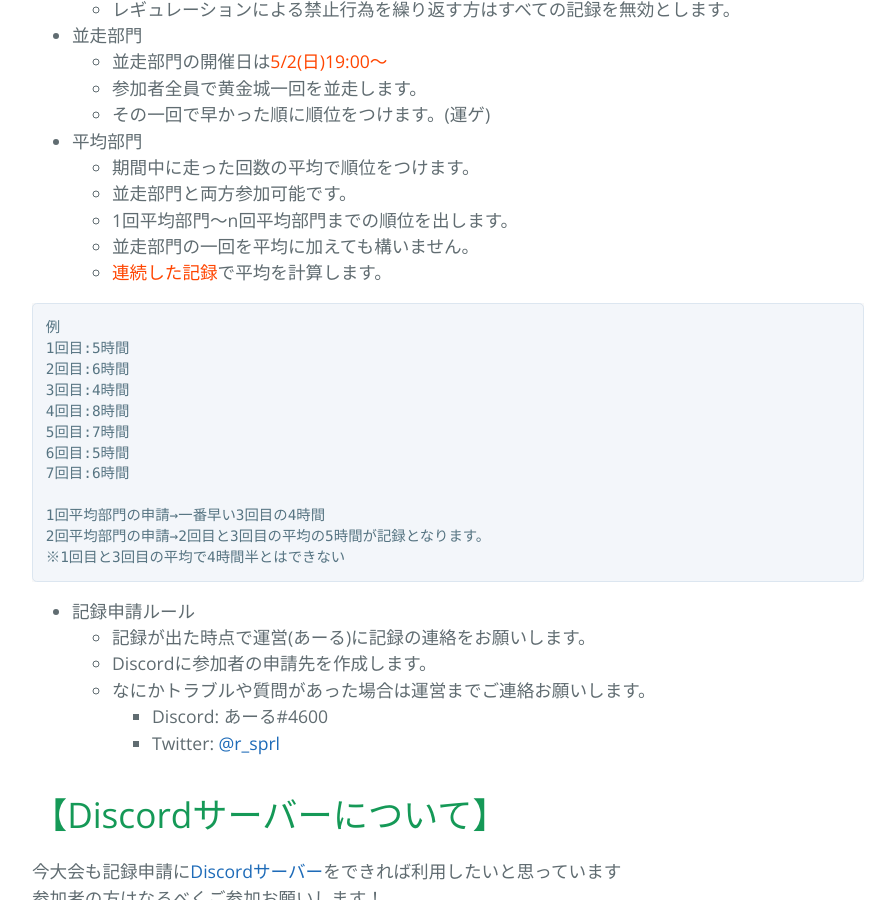
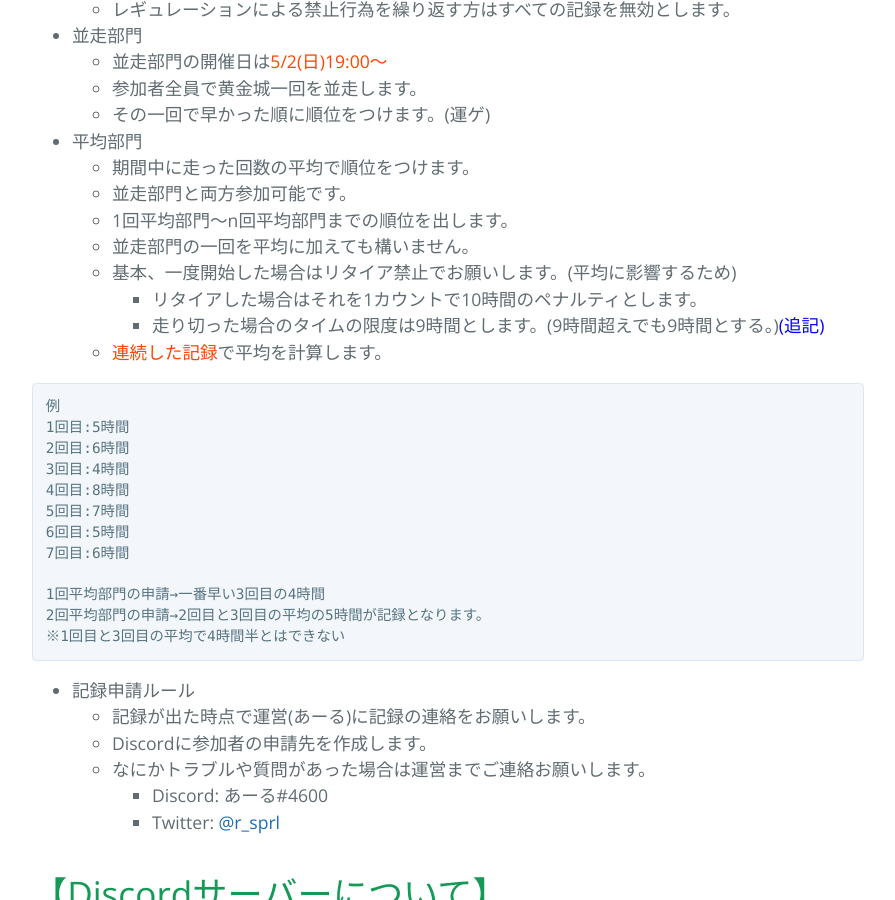
Before and after one commit to riwn/my-shiren2, a Jekyll site: the page built from _posts/tournament/2021-04-25-golden-castle-tournament-announcement.md, in a window 1280 px wide and 900 px high, scrolled down 2101 px. Shown: the whole window, without its empty margins (192-1087 px from the left). Built offline with Jekyll 4.4.1, drawn with Linux system fonts in a browser that asks for light colours; nearby versions of some CDN libraries.

Commit message:
ルール追記

````diff
--- a/_posts/tournament/2021-04-25-golden-castle-tournament-announcement.md
+++ b/_posts/tournament/2021-04-25-golden-castle-tournament-announcement.md
@@ -60,6 +60,9 @@
   - 並走部門と両方参加可能です。
   - 1回平均部門～n回平均部門までの順位を出します。
   - 並走部門の一回を平均に加えても構いません。
+  - 基本、一度開始した場合はリタイア禁止でお願いします。(平均に影響するため)
+    - リタイアした場合はそれを1カウントで10時間のペナルティとします。
+    - 走り切った場合のタイムの限度は9時間とします。(9時間超えでも9時間とする。)<font color="blue">(追記)</font>
   - <span style="color:OrangeRed;">連続した記録</span>で平均を計算します。
 
 ```
````
